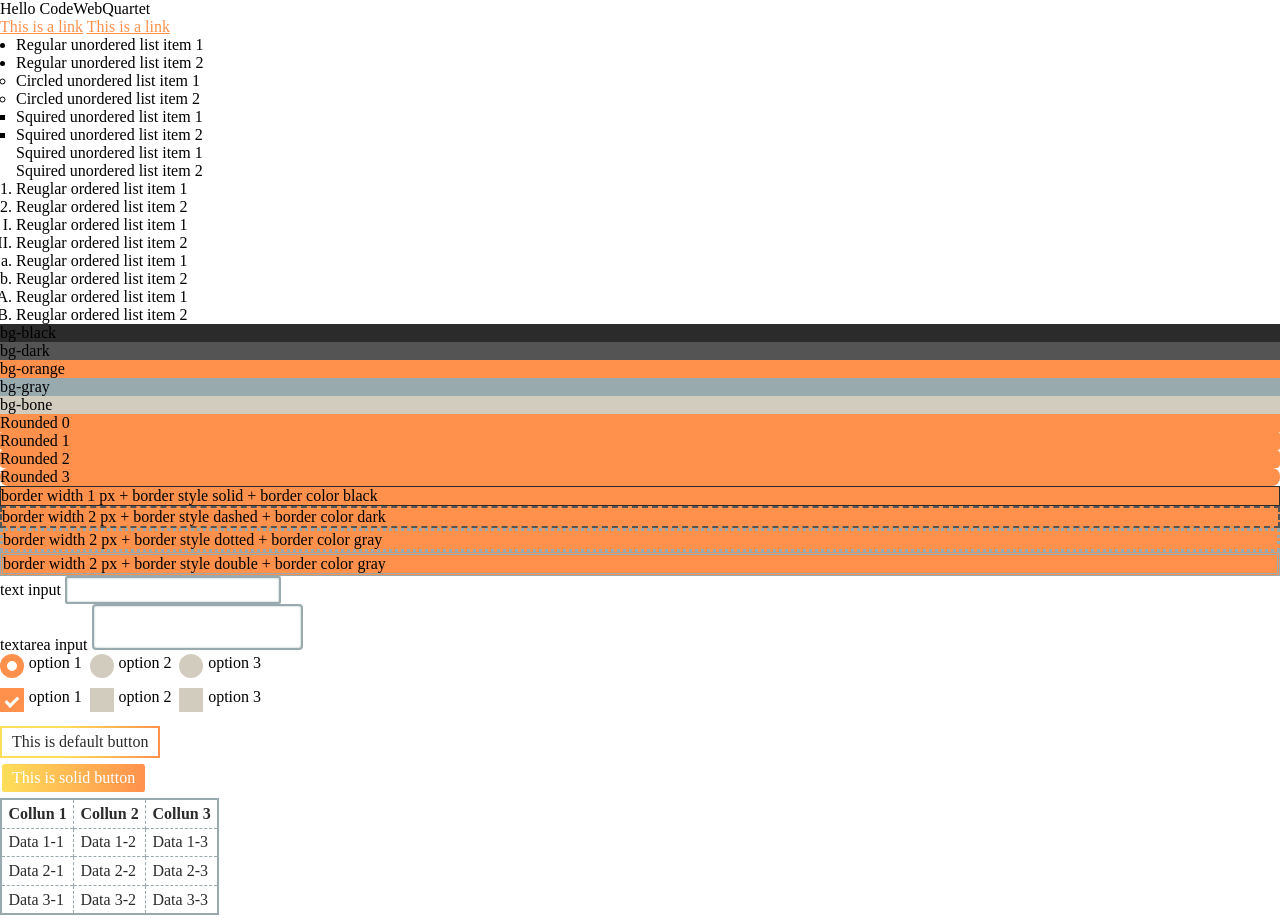
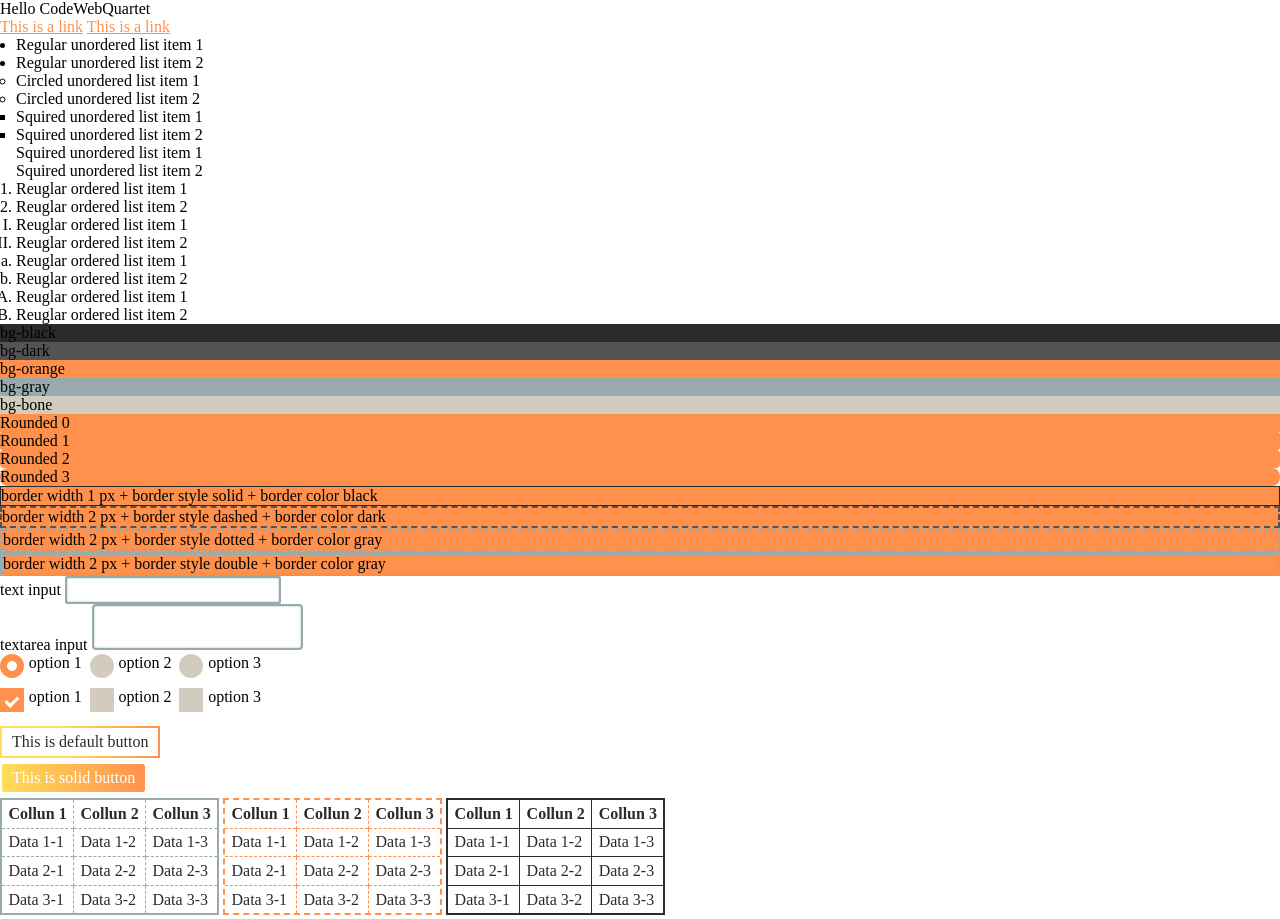
Before and after one commit to QingjieShen/codewebquartet, a plain HTML site: page index.html in a window 1280 px wide. Drawn offline with nearby package versions, Linux system fonts and the light colour scheme; files that its build step writes are made by us from their sources.

Commit message:
adds 2 more table utility classes

```diff
--- a/index.html
+++ b/index.html
@@ -129,6 +129,50 @@
                     <td>Data 3-3</td>
                 </tr>
             </table>
+            <table class="table-dashed-orange">
+                <tr>
+                    <th>Collun 1</th>
+                    <th>Collun 2</th>
+                    <th>Collun 3</th>
+                </tr>
+                <tr>
+                    <td>Data 1-1</td>
+                    <td>Data 1-2</td>
+                    <td>Data 1-3</td>
+                </tr>
+                <tr>
+                    <td>Data 2-1</td>
+                    <td>Data 2-2</td>
+                    <td>Data 2-3</td>
+                </tr>
+                <tr>
+                    <td>Data 3-1</td>
+                    <td>Data 3-2</td>
+                    <td>Data 3-3</td>
+                </tr>
+            </table>
+            <table class="table-solid-black">
+                <tr>
+                    <th>Collun 1</th>
+                    <th>Collun 2</th>
+                    <th>Collun 3</th>
+                </tr>
+                <tr>
+                    <td>Data 1-1</td>
+                    <td>Data 1-2</td>
+                    <td>Data 1-3</td>
+                </tr>
+                <tr>
+                    <td>Data 2-1</td>
+                    <td>Data 2-2</td>
+                    <td>Data 2-3</td>
+                </tr>
+                <tr>
+                    <td>Data 3-1</td>
+                    <td>Data 3-2</td>
+                    <td>Data 3-3</td>
+                </tr>
+            </table>
         </div>
     </form>
 </body>
--- a/src/_base.scss
+++ b/src/_base.scss
@@ -267,13 +267,13 @@ button:hover {
 }
 
 // table
-table {
+@mixin table($border-style, $cell-style, $color) {
     display: inline-block;
-    border: 2px solid variables.$bg-gray;
+    border: 2px $border-style $color;
     color: variables.$text-black;
 
     tr {
-        border-bottom: 1px dashed variables.$bg-gray;
+        border-bottom: 1px $cell-style $color;
     }
 
     tr:last-child {
@@ -282,7 +282,7 @@ table {
 
     td, th {
         padding: 0.3rem 0.4rem;
-        border-right: 1px dashed variables.$bg-gray;
+        border-right: 1px $cell-style $color;
     }
     tr > td:last-child, tr > th:last-child {
         border-right: none;
@@ -292,3 +292,15 @@ table {
         font-weight: bold;
     }
 }
+
+table {
+    @include table(solid, dashed, variables.$text-gray);
+}
+
+.table-dashed-orange {
+    @include table(dashed, dashed, variables.$text-orange);
+}
+
+.table-solid-black {
+    @include table(solid, solid, variables.$text-black);
+}
```
